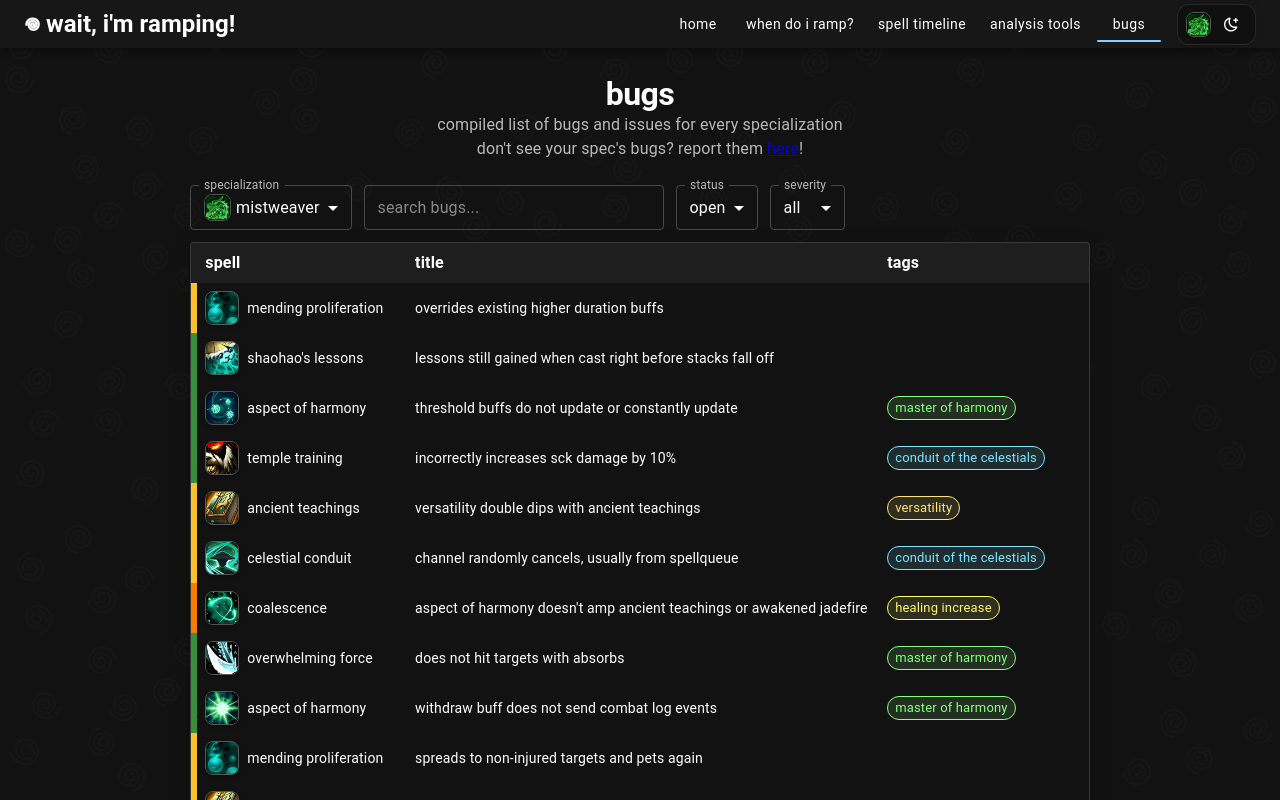
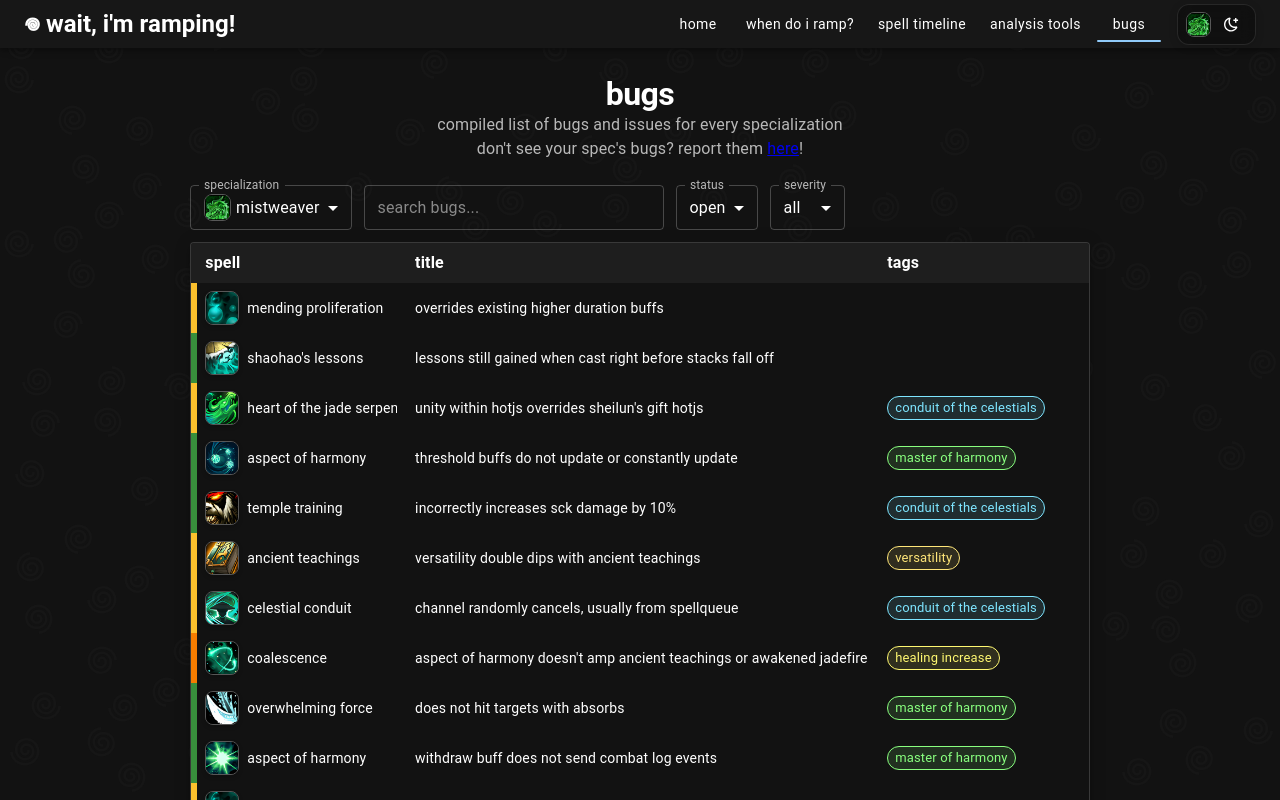
Before and after one commit to lolswirl/wait-im-ramping, a Next.js app: page /bugs in a window 1280 px wide. Shown: the top 800 px of the page. Built offline with nearby package versions, Linux system fonts and the light colour scheme.

Commit message:
added unity within hotjs override

```diff
--- a/src/data/bugs/monk/mistweaver.ts
+++ b/src/data/bugs/monk/mistweaver.ts
@@ -566,6 +566,15 @@ const BUGS: Bug[] = [
         notes: "Sheilun's Gift cast start -> stacks fall off -> Sheilun's Gift cast finishes -> gain Shaohao's Lessons buff at 36s",
         lastBuildTested: "62958",
     },
+    {
+        spell: TALENTS.HEART_OF_THE_JADE_SERPENT,
+        affectedSpells: [SPELLS.SHEILUNS_GIFT, TALENTS.UNITY_WITHIN],
+        severity: SEVERITY.MEDIUM,
+        title: "Unity Within HotJS overrides Sheilun's Gift HotJS",
+        description: "Gaining Unity Within Heart of the Jade Serpent while Sheilun's Gift's Heart of the Jade Serpent is active overrides Sheilun's Gift's HotJS buff. This causes Jade Serpent's Blessing, 11.2 Conduit Tier 4-set, to not proc due to the override.",
+        tags: [TAGS.CONDUIT],
+        lastBuildTested: "62958",
+    },
 ];
 
 export default BUGS;
```
